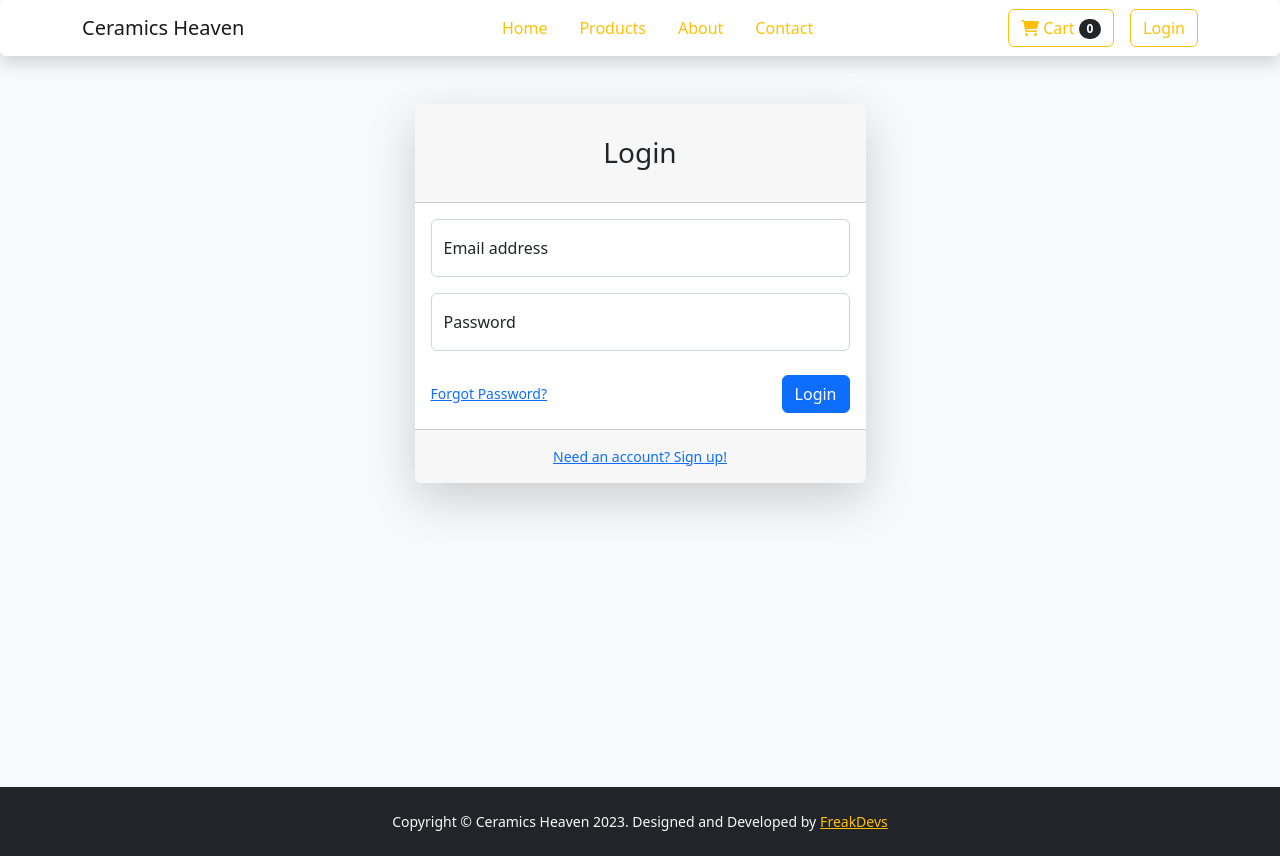
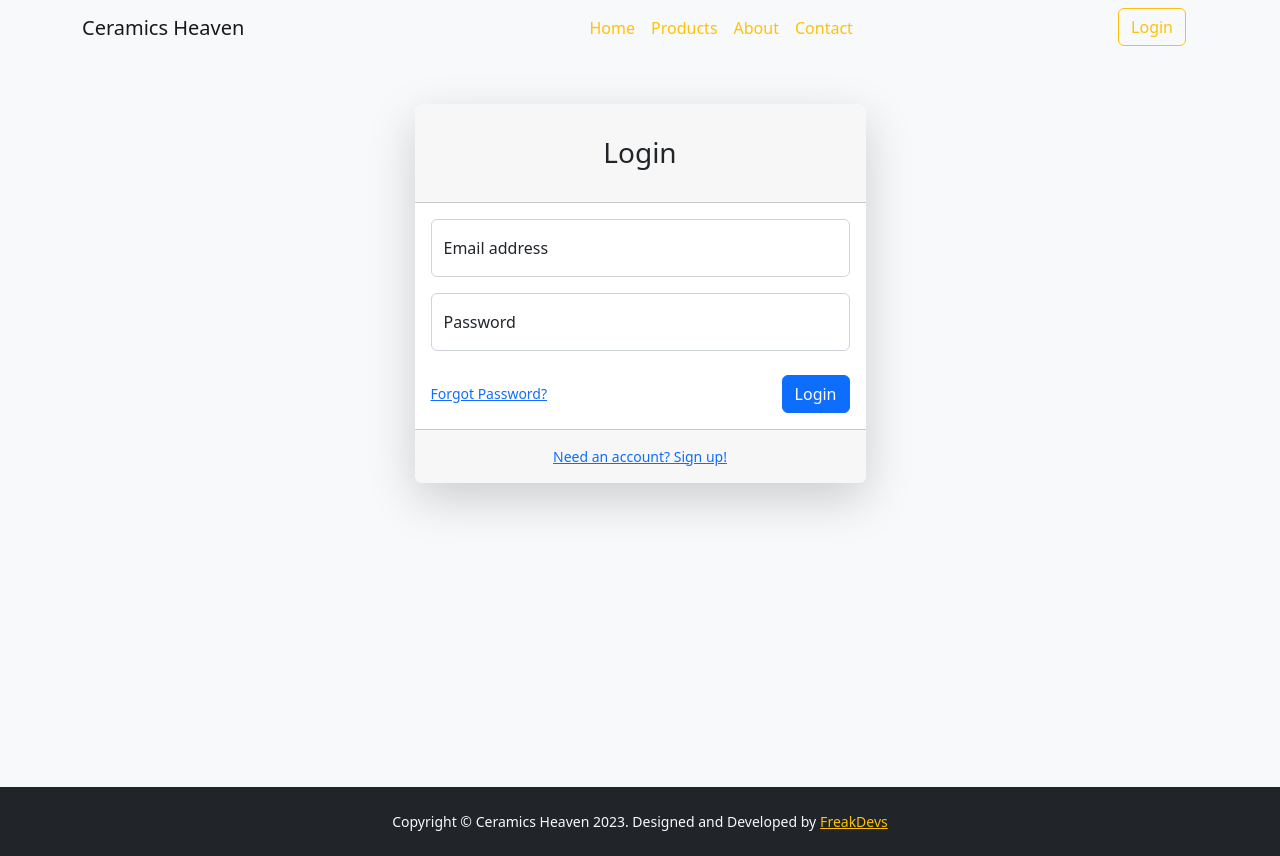
Before and after one commit to amrutgawade/ceramicsheaven-client, a React (Vite) app: page /login in a window 1280 px wide. Built offline with nearby package versions, Linux system fonts and the light colour scheme.

Commit message:
style: Mobile Responsive Navbar

```diff
--- a/index.html
+++ b/index.html
@@ -6,17 +6,18 @@
     <link rel="apple-touch-icon" href="/logo192.png" />
     <meta name="viewport" content="width=device-width, initial-scale=1.0" />
     <title>Ceramics Heaven</title>
-    <script
-      src="https://cdn.jsdelivr.net/npm/bootstrap@5.2.3/dist/js/bootstrap.bundle.min.js"
-      crossorigin="anonymous"
-    ></script>
-    <script
-      src="https://use.fontawesome.com/releases/v6.3.0/js/all.js"
-      crossorigin="anonymous"
-    ></script>
+
   </head>
   <body>
     <div id="root"></div>
     <script type="module" src="/src/main.jsx"></script>
+    <script
+    src="https://cdn.jsdelivr.net/npm/bootstrap@5.2.3/dist/js/bootstrap.bundle.min.js"
+    crossorigin="anonymous"
+    ></script>
+    <script
+    src="https://use.fontawesome.com/releases/v6.3.0/js/all.js"
+    crossorigin="anonymous"
+    ></script>
   </body>
 </html>
--- /dev/null
+++ b/src/assets/frontend/js/script.js
@@ -0,0 +1,27 @@
+// Function to collapse the navbar when clicking anywhere outside
+function collapseNavbar() {
+    const navbar = document.querySelector(".navbar-collapse");
+    if (window.getComputedStyle(navbar).display !== "none") {
+        navbar.classList.remove("show");
+    }
+}
+
+// Add a click event listener to the document
+document.addEventListener("click", function (event) {
+    const target = event.target;
+
+    // Add a click event listener to navbar links
+    const navbarLinks = document.querySelectorAll(".nav-link");
+    navbarLinks.forEach(function (link) {
+        link.addEventListener("click", function () {
+            collapseNavbar(); // Collapse the navbar when a link is clicked
+        });
+    });
+
+    if (
+        !target.closest(".navbar") && // Clicked outside the navbar
+        !target.closest(".navbar-collapse.show") // Clicked outside the open collapsible menu
+    ) {
+        collapseNavbar();
+    }
+});
--- a/src/components/frontend/Login.jsx
+++ b/src/components/frontend/Login.jsx
@@ -37,7 +37,7 @@ function Login() {
       <div className="container">
         <div className="row justify-content-center">
           <div className="col-lg-5">
-            <div className="card shadow-lg border-0 rounded-lg mt-5">
+            <div className="card shadow-lg border-0 rounded-lg my-5">
               <div className="card-header">
                 <h3 className="text-center font-weight-light my-4">Login</h3>
               </div>
--- a/src/components/frontend/Register.jsx
+++ b/src/components/frontend/Register.jsx
@@ -32,7 +32,7 @@ function Register() {
             <div className="container">
                 <div className="row justify-content-center">
                     <div className="col-lg-7">
-                        <div className="card shadow-lg border-0 rounded-lg mt-5">
+                        <div className="card shadow-lg border-0 rounded-lg my-5">
                             <div className="card-header"><h3 className="text-center font-weight-light my-4">Create Account</h3></div>
                             <div className="card-body">
                                 <form onSubmit={handleSubmit(onSubmit)} noValidate>
--- a/src/layouts/frontend/Navbar.jsx
+++ b/src/layouts/frontend/Navbar.jsx
@@ -1,5 +1,6 @@
 import React, { useEffect, useState } from "react";
 import { Link } from "react-router-dom";
+import "../../assets/frontend/js/script";
 import "./Navbar.css";
 
 function Navbar() {
@@ -12,7 +13,6 @@ function Navbar() {
     setIsLoggedIn(localStorage.getItem("username"));
   };
 
-
   useEffect(() => {
     // console.log(isLoggedIn);
     if (isLoggedIn) {
@@ -24,7 +24,6 @@ function Navbar() {
     } else if (isLoggedIn == null) {
       const timer = setInterval(() => {
         setIsLoggedIn(localStorage.getItem("username"));
-
       }, 1000); // Run every second
 
       return () => {
@@ -32,51 +31,48 @@ function Navbar() {
       };
     }
   }, [onLogout]);
-
   return (
     <>
-      <nav className="sb-topnav navbar navbar-expand shadow bg-body rounded sticky-top bg-light">
-        <div className="container">
-          <span className="navbar-brand mb-0 h1">Ceramics Heaven</span>
-          <ul className="nav">
-            <li className="nav-item">
-              <Link className="nav-link text-warning" to={"/"}>
-                Home
+      <nav className="navbar navbar-expand-lg navbar-light bg-light">
+        <div className="container position-relative">
+          <div className="d-flex">
+            <button
+              className="navbar-toggler me-2"
+              type="button"
+              data-bs-toggle="collapse"
+              data-bs-target="#navbarSupportedContent"
+              aria-controls="navbarSupportedContent"
+              aria-expanded="false"
+              aria-label="Toggle navigation"
+            >
+              <span className="navbar-toggler-icon" />
+            </button>
+            <Link className="navbar-brand me-auto" to="/">
+              Ceramics Heaven
             </Link>
-              {/* <div className='text-decoration-underline'>{""}</div> */}
-            </li>
-            <li className="nav-item">
-              <Link className="nav-link text-warning" to={"/products"}>
-                Products
+            {isLoggedIn === null ? (
+              <div className="position-absolute end-0 me-4">
+                <Link
+                  type="button"
+                  className="btn btn-outline-warning"
+                  to={"/login"}
+                >
+                  Login
                 </Link>
-            </li>
-            <li className="nav-item">
-              <Link className="nav-link text-warning" to={"/about"}>
-                About
-              </Link>
-            </li>
-            <li className="nav-item">
-              <Link className="nav-link text-warning" to={"/contact"}>
-                Contact
-              </Link>
-            </li>
-          </ul>
-          <div className="d-flex">
+              </div>
+            ) : (
+              <div className="d-flex position-absolute end-0 me-4">
                 <form className="d-flex">
-              <button className="btn btn-outline-warning me-3" type="submit">
-                <i className="fa-solid fa-cart-shopping me-1" />
-                Cart
-                <span className="badge bg-dark text-white ms-1 rounded-pill">
+                  <button
+                    className="btn btn-outline-warning position-relative me-3"
+                    type="submit"
+                  >
+                    <i className="fa-solid fa-cart-shopping" />
+                    <span className="position-absolute top-0 start-100 translate-middle badge rounded-pill bg-secondary">
                       0
                     </span>
                   </button>
                 </form>
-
-            {isLoggedIn === null ? (
-              <Link className="btn btn-outline-warning" to={"/login"}>
-                Login
-              </Link>
-            ) : (
                 <ul className="navbar-nav ms-2">
                   <li className="nav-item dropdown">
                     <Link
@@ -92,7 +88,7 @@ function Navbar() {
                       </i>
                     </Link>
                     <ul
-                    className="dropdown-menu dropdown-menu-end"
+                      className="dropdown-menu dropdown-menu-end position-absolute"
                       aria-labelledby="navbarDropdown"
                     >
                       <li>
@@ -116,7 +112,48 @@ function Navbar() {
                     </ul>
                   </li>
                 </ul>
+              </div>
             )}
+          </div>
+          <div className="collapse navbar-collapse" id="navbarSupportedContent">
+            <ul className="navbar-nav ms-auto me-auto mb-2 mb-lg-0">
+              <li className="nav-item">
+                <Link
+                  className="nav-link text-warning"
+                  aria-current="page"
+                  to="/"
+                >
+                  Home
+                </Link>
+              </li>
+              <li className="nav-item">
+                <Link
+                  className="nav-link text-warning"
+                  aria-current="page"
+                  to="/products"
+                >
+                  Products
+                </Link>
+              </li>
+              <li className="nav-item">
+                <Link
+                  className="nav-link text-warning"
+                  aria-current="page"
+                  to="/about"
+                >
+                  About
+                </Link>
+              </li>
+              <li className="nav-item">
+                <Link
+                  className="nav-link text-warning"
+                  aria-current="page"
+                  to="/contact"
+                >
+                  Contact
+                </Link>
+              </li>
+            </ul>
           </div>
         </div>
       </nav>
```
Lines whose indentation alone changed are shown as unchanged.
